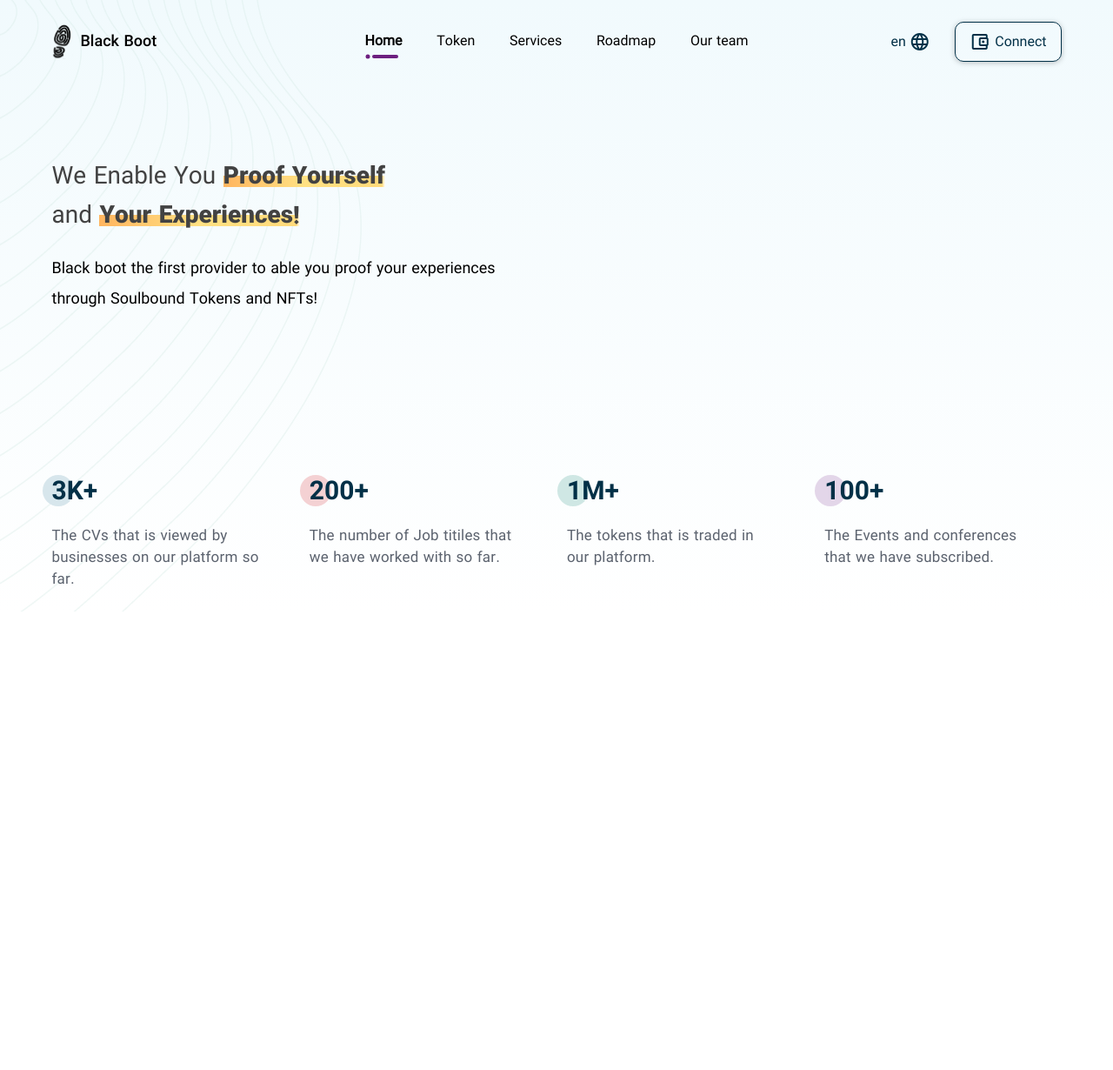
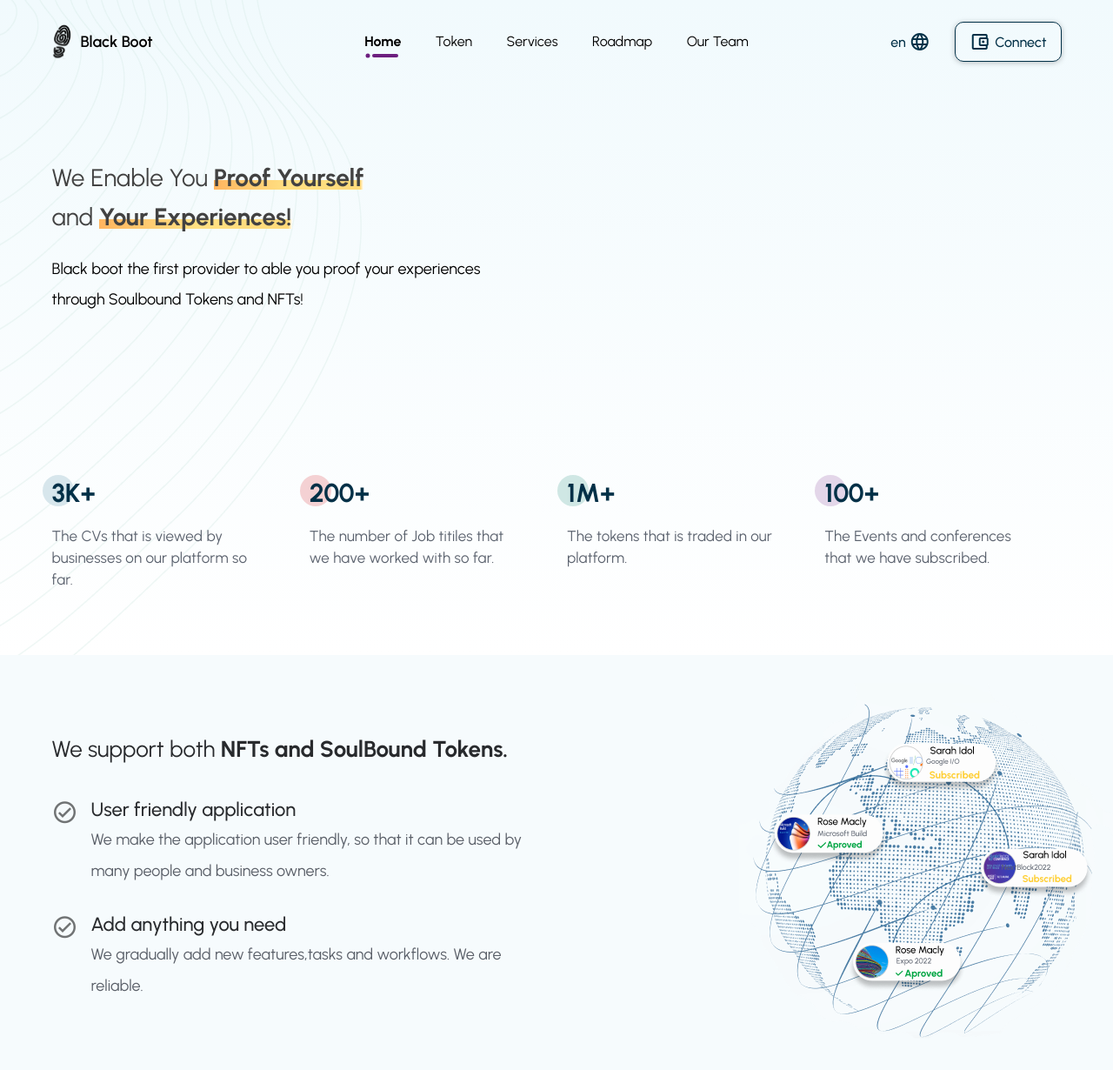
Before and after one commit to BlackBoot-io/Site, a Nuxt app: page / in a window 1280 px wide. Shown: the top 1230 px of the page at 87% size. Before the commit the page ends 800 px from the top, so only its background shows below. Built offline with nearby package versions, Linux system fonts and the light colour scheme.

Commit message:
update fonts and add futures section

```diff
--- a/assets/scss/_fonts.scss
+++ b/assets/scss/_fonts.scss
@@ -1,4 +1,6 @@
 /*////////////////////// FONTS //////////////////////*/
+
+@import url('https://fonts.googleapis.com/css2?family=Urbanist:wght@100;300;400;500;600;700;800;900&display=swap');
 
 @font-face {
 	font-family: "IRANSansWeb_Fa_UltraLight";
--- a/assets/scss/_main.scss
+++ b/assets/scss/_main.scss
@@ -62,7 +62,6 @@
 .btn-main {
 	cursor: pointer;
 	border-radius: 10px!important;
-	font-family: $f-m!important;
 	font-size: 16px!important;
 	background: transparent!important;
 	line-height: 30px!important;
@@ -70,7 +69,6 @@
 }
 
 .title-main {
-	font-family: $f-m;
 	width: 100%;
 	text-align: center;
 	font-size: 24px;
--- a/assets/scss/_variables.scss
+++ b/assets/scss/_variables.scss
@@ -6,22 +6,8 @@
 	$c1: #545cf5;
 	$c2: #1d2a3b;
 
-
 	// Fonts
-		// FA
-		$f-ul: "IRANSansWeb_Fa_UltraLight", Arial, Helvetica, sans-serif;
-		$f-l: "IRANSansWeb_Fa_Light", Arial, Helvetica, sans-serif;
-		$f: "IRANSansWeb_Fa", Arial, Helvetica, sans-serif;
-		$f-m: "IRANSansWeb_Fa_Medium", Arial, Helvetica, sans-serif;
-		$f-b: "IRANSansWeb_Fa_Bold", Arial, Helvetica, sans-serif;
-		$f-bl: "IRANSansWeb_Fa_Black", Arial, Helvetica, sans-serif;
-		// EN
-		$f-ul-en: "IRANSansWeb_UltraLight", Arial, Helvetica, sans-serif;
-		$f-l-en: "IRANSansWeb_Light", Arial, Helvetica, sans-serif;
-		$f-en: "IRANSansWeb", Arial, Helvetica, sans-serif;
-		$f-m-en: "IRANSansWeb_Medium", Arial, Helvetica, sans-serif;
-		$f-b-en: "IRANSansWeb_Bold", Arial, Helvetica, sans-serif;
-		$f-bl-en: "IRANSansWeb_Black", Arial, Helvetica, sans-serif;
+	$f: "Urbanist", Arial, Helvetica, sans-serif;
 
 	// Breakpoints
 	$xs: 599px;
--- a/components/base/Header.vue
+++ b/components/base/Header.vue
@@ -214,9 +214,9 @@ header {
 
     .logo-text {
       color: $cb;
-      font-family: $f-m;
       font-size: 18px;
       transition: 0.5s;
+      font-weight: 600;
 
       @include res(md) {
         font-size: 15px;
@@ -266,16 +266,12 @@ header {
     color: $cb !important;
     font-family: $f!important;
     transition: 0.5s;
-    font-weight: 300;
+    font-weight: 400;
     font-size: 16px;
     line-height: 19px;
 
     @include res(md) {
       font-size: 13px !important;
-    }
-
-    .v-btn__content {
-      font-family: $f-m !important;
     }
 
     &:before,
@@ -289,15 +285,15 @@ header {
     }
 
     &:before {
-      left: calc(55% - 20px);
-      bottom: -10px;
+      left: calc(57% - 20px);
+      bottom: -12px;
       height: 0;
       border-radius: 50%;
     }
 
     &:after {
-      left: 55%;
-      bottom: -9px;
+      left: 57%;
+      bottom: -11px;
       height: 4px;
       border-radius: 30px;
     }
@@ -307,7 +303,7 @@ header {
     }
 
     &.nuxt-link-exact-active {
-      font-weight: 900;
+      font-weight: 700;
 
       &:before {
         width: 5px;
--- /dev/null
+++ b/components/section/Futures.vue
@@ -0,0 +1,95 @@
+<template>
+  <v-container fluid class="futures">
+    <v-container>
+      <v-row>
+        <v-col cols="12" lg="6" class="d-flex flex-column justify-center">
+          <h1 class="f-title">
+            We support both <span>NFTs and SoulBound Tokens.</span>
+          </h1>
+          <ul class="f-list">
+            <li v-for="(future, index) in futures" :key="index">
+              <v-icon>mdi-check-circle-outline</v-icon>
+              {{ future.title }}
+              <br>
+              <span>
+                {{ future.description }}
+              </span>
+            </li>
+          </ul>
+        </v-col>
+        <v-col cols="12" lg="4 offset-lg-2">
+          <img src="../../static/img/globe.png" alt="">
+        </v-col>
+      </v-row>
+    </v-container>
+  </v-container>
+</template>
+
+<script>
+  export default {
+    data: () => ({
+      futures: [
+        {
+          title: 'User friendly application',
+          description: 'We make the application user friendly, so that it can be used by many people and business owners.'
+        },
+        {
+          title: 'Add anything you need',
+          description: 'We gradually add new features,tasks and workflows. We are reliable.'
+        },
+      ]
+    }),
+  }
+</script>
+
+<style lang="scss" scoped>
+@import '~/assets/scss/_variables.scss';
+@import '~/assets/scss/_mixins.scss';
+
+.futures {
+  background: #F2FAFDB2;
+  background-repeat: no-repeat;
+  background-position: left top;
+  padding-top: 20px;
+  padding-bottom: 20px;
+
+  .f-title {
+    font-weight: 400;
+    font-size: 26px;
+    line-height: 52px;
+    color: #282A2D;
+
+    span {
+      position: relative;
+      font-weight: 700;
+    }
+  }
+
+  .f-list {
+
+    li {
+      position: relative;
+      font-weight: 500;
+      font-size: 22px;
+      color: #282A2D;
+      margin-top: 27px;
+      padding-left: 45px;
+
+      .v-icon {
+        position: absolute;
+        top: 5px;
+        left: 0;
+        font-size: 30px;
+      }
+
+      span {
+        font-weight: 400;
+        font-size: 18px;
+        line-height: 35px;
+        color: #5A5F68;
+      }
+    }
+  }
+}
+
+</style>
--- a/components/section/Spotlight.vue
+++ b/components/section/Spotlight.vue
@@ -12,7 +12,7 @@
         </v-col>
       </v-row>
       <v-row class="stats">
-        <v-col v-for="(stat, index) in stats" :key="index">
+        <v-col cols="12" md="3" v-for="(stat, index) in stats" :key="index">
           <span :class="'s-num num-'+index">
             {{ stat.num }}
           </span>
@@ -77,14 +77,14 @@
 
     span {
       position: relative;
+      font-weight: 700;
       z-index: 5;
-      font-family: $f-bl-en;
 
       &:before {
         content: "";
         position: absolute;
         z-index: -1;
-        top: 45%;
+        top: 60%;
         left: 0;
         background: linear-gradient(to right, #FFB55F 0%, #FFE183 50%, #FFDA7B 98%, #FFFFFF 100%);
         transition: 0.2s;
@@ -97,6 +97,7 @@
   .s-text {
     font-style: normal;
     font-size: 18px;
+    font-weight: 400;
     line-height: 35px;
     color: #000000;
     max-width: 532px;
@@ -104,12 +105,12 @@
 }
 
 .stats {
+  padding-bottom: 50px;
 
   .s-num {
     position: relative;
     z-index: 5;
     display: block;
-    font-family: $f-b-en;
     font-weight: 700;
     font-size: 30px;
     color: #023047;
--- a/pages/index.vue
+++ b/pages/index.vue
@@ -1,6 +1,7 @@
 <template>
   <div>
     <SectionSpotlight />
+    <SectionFutures />
   </div>
 </template>
 
--- a/store/index.js
+++ b/store/index.js
@@ -44,7 +44,7 @@ export const state = () => ({
 			icon: "mdi-lifebuoy",
 		},
 		{
-			name: "Our team",
+			name: "Our Team",
 			route: "#4",
 			icon: "mdi-information-outline",
 		},
```
Also changed, not shown: static/img/globe.png (added).
